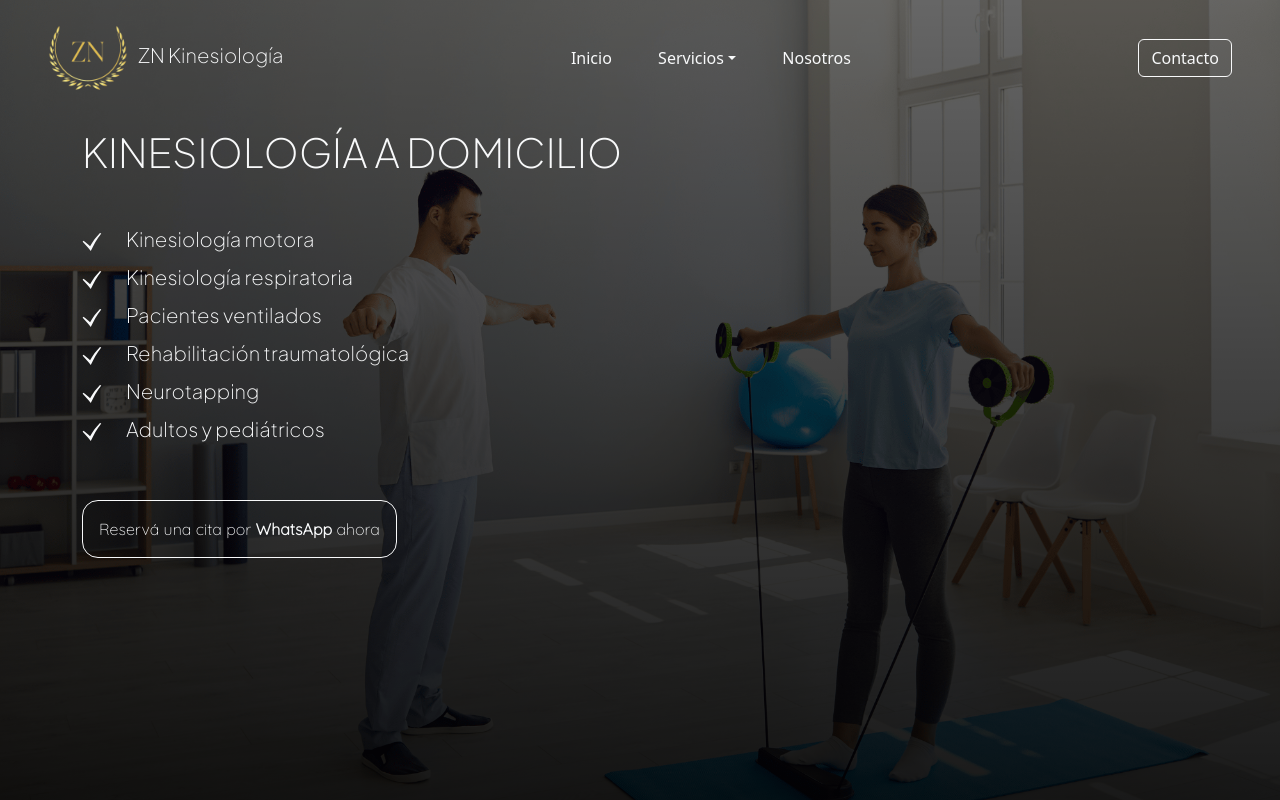
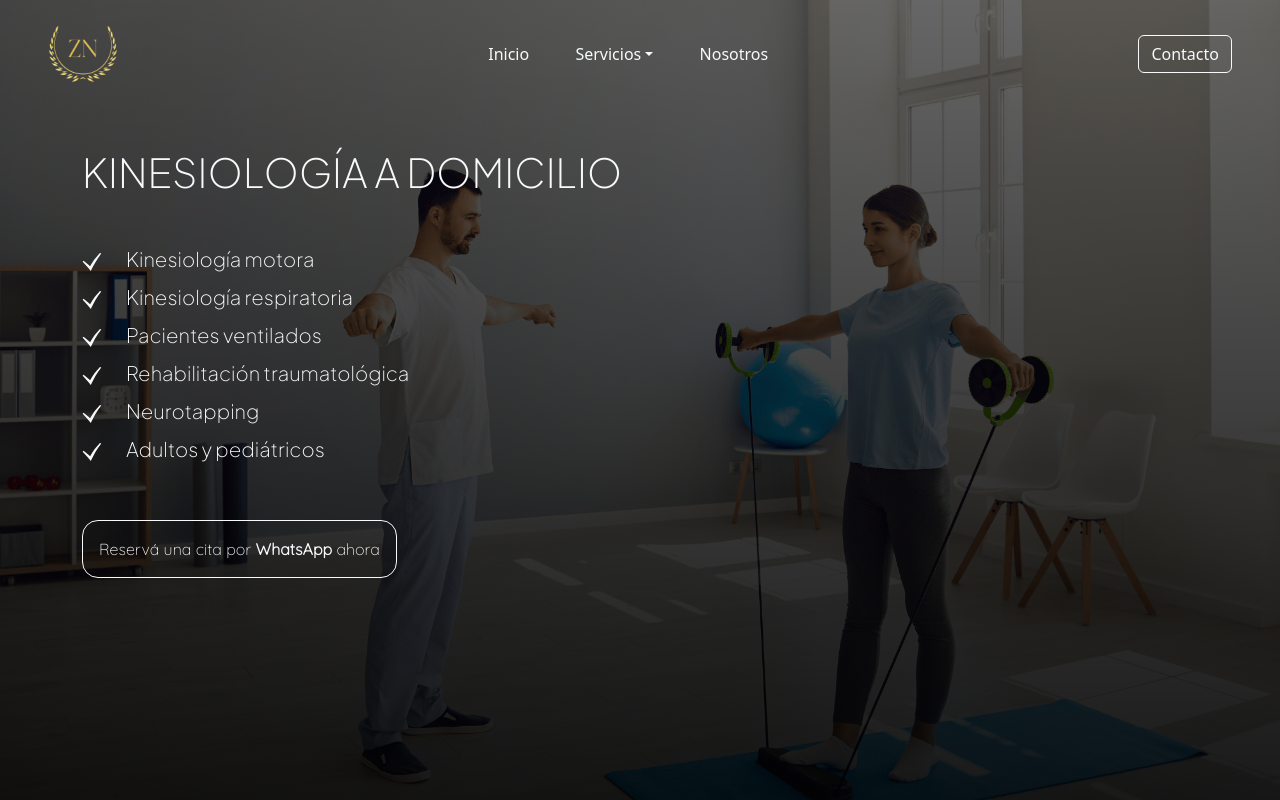
Before and after one commit to camimai07/ZNkinesiologia, a React (Vite) app: page / in a window 1280 px wide. Built offline with nearby package versions, Linux system fonts and the light colour scheme.

Commit message:
maquetado

```diff
--- a/package.json
+++ b/package.json
@@ -8,6 +8,7 @@
     "build": "tsc -b && vite build",
     "lint": "eslint . --ext ts,tsx --report-unused-disable-directives --max-warnings 0",
     "preview": "vite preview",
+    "predeploy": "npm run build",
     "deploy": "gh-pages -d dist"
   },
   "dependencies": {
--- a/src/components/Home/Home.css
+++ b/src/components/Home/Home.css
@@ -1,5 +1,5 @@
 .pt {
-  padding-top: 80px !important;
+  padding-top: 100px !important;
 }
 .imagen {
   /* width: 800px; */
--- a/src/components/Navbar/Logo.tsx
+++ b/src/components/Navbar/Logo.tsx
@@ -3,12 +3,7 @@ export const Logo = () => {
   return (
     <>
       <div>
-        <img
-          src={logo}
-          style={{ width: "80px", marginRight: "10px" }}
-          alt="logo"
-        />
-        ZN Kinesiología
+        <img src={logo} style={{ width: "70px" }} alt="logo" />
       </div>
     </>
   );
--- a/src/components/Navbar/NavItems.tsx
+++ b/src/components/Navbar/NavItems.tsx
@@ -1,4 +1,4 @@
-import { Button, Nav, NavDropdown } from "react-bootstrap";
+import { Nav, NavDropdown } from "react-bootstrap";
 import { NavLink } from "react-router-dom";
 
 export const NavItems = () => {
--- a/src/components/Navbar/Navbar.tsx
+++ b/src/components/Navbar/Navbar.tsx
@@ -1,21 +1,9 @@
-import {
-  Button,
-  ButtonGroup,
-  Col,
-  Collapse,
-  Container,
-  Dropdown,
-  DropdownButton,
-  Nav,
-  NavDropdown,
-  Row,
-  Stack,
-} from "react-bootstrap";
+import { Button, Collapse, Nav } from "react-bootstrap";
 import { NavLink } from "react-router-dom";
 import { Logo } from "./Logo";
-import { IoMenuOutline } from "react-icons/io5";
 import { useState } from "react";
 import { NavItems } from "./NavItems";
+import { IoIosMenu } from "react-icons/io";
 
 export const Navbar = () => {
   const [open, setOpen] = useState(false);
@@ -46,7 +34,10 @@ export const Navbar = () => {
           </NavLink>
         </Nav.Item>
         <Collapse in={open}>
-          <div className="justify-content-center text-center bg-dark w-50 rounded-4 py-2">
+          <div
+            className="justify-content-center text-center bg-dark w-50 rounded-4 py-2"
+            style={{ minWidth: "300px" }}
+          >
             <NavItems />
             <Nav.Item className="my-3">
               <NavLink
@@ -64,10 +55,11 @@ export const Navbar = () => {
           className="menu"
           style={{ display: "none" }}
         >
-          <IoMenuOutline
+          <IoIosMenu
             color="white"
             style={{ display: "none", cursor: "pointer" }}
             className="menu"
+            size={30}
           />
         </Button>
       </Nav>
```
